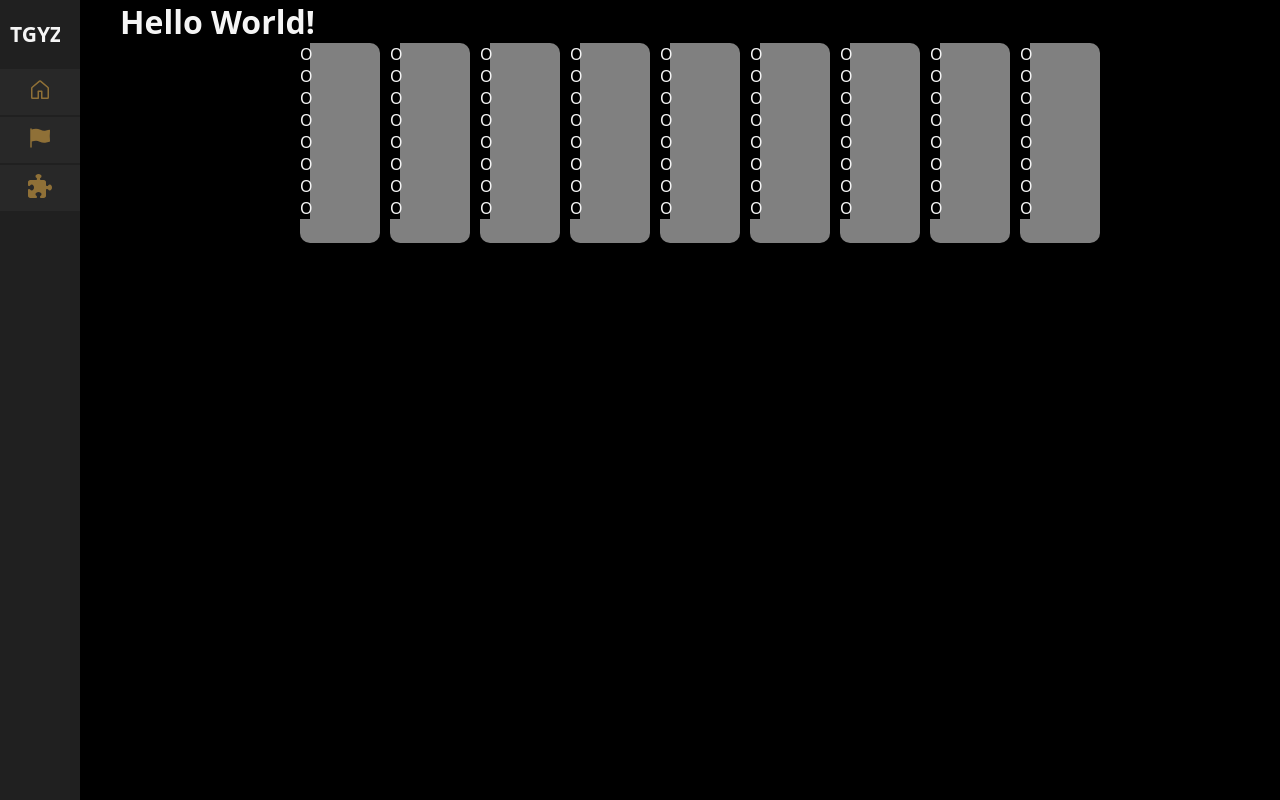
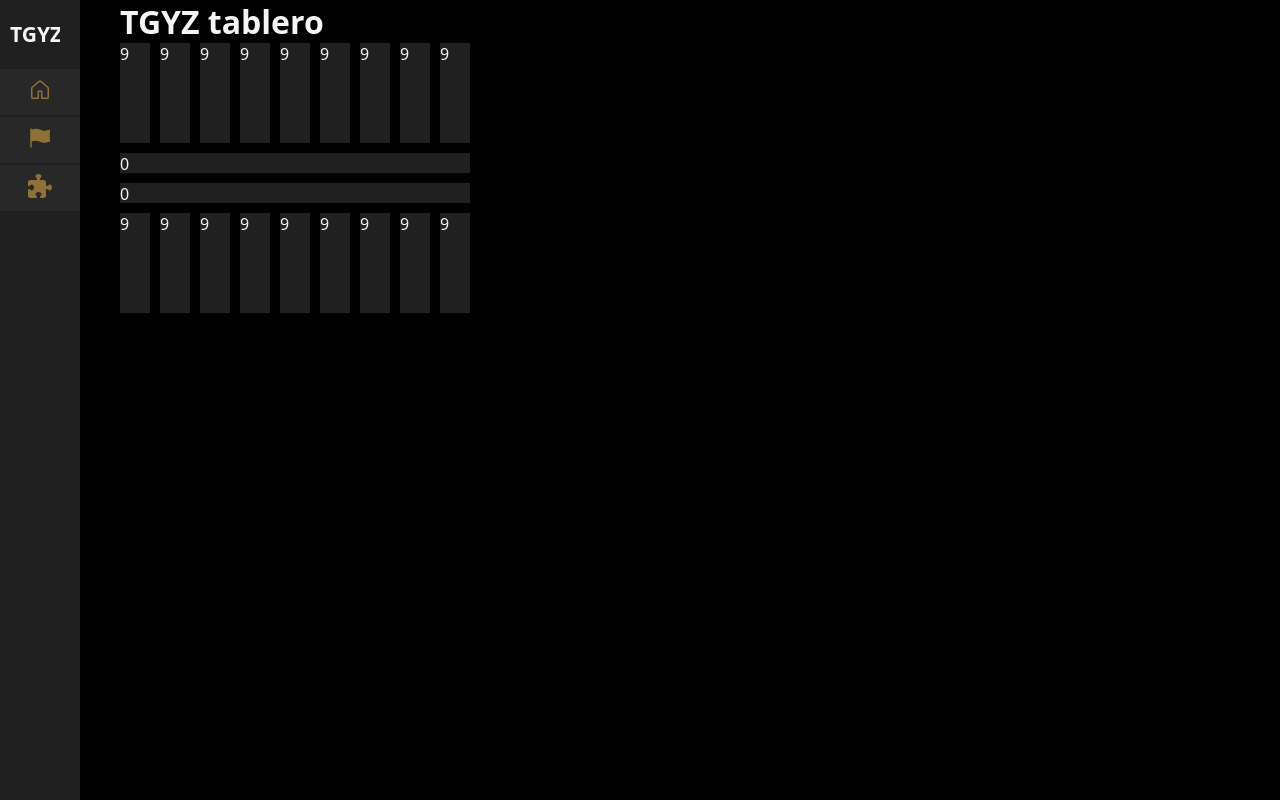
Before and after one commit to ELDani45/TGYZ, a React app in the folder frontend/: page /beginner in a window 1280 px wide. Built offline with nearby package versions, Linux system fonts and the light colour scheme; the HTML template or start-up script is replaced by a standard one.

Commit message:
Signed-off-by: Daniel Alejandro Chilito Giron <chilito45giron@gmail.com> Hice la base del tablero de togyz con unos estilos base tambien

```diff
--- a/frontend/src/components/BeginnerComponents/Begginer.jsx
+++ b/frontend/src/components/BeginnerComponents/Begginer.jsx
@@ -3,7 +3,7 @@ import { BoardTGYZ } from "../BoardTgyz/BoardTGYZ"
 export function Begginer() {
   return (
     <div>
-          <h1>Hello World!</h1>
+          <h1>TGYZ tablero</h1>
           <div>
             <BoardTGYZ />
           </div>
--- a/frontend/src/components/BoardTgyz/BoardTGYZ.css
+++ b/frontend/src/components/BoardTgyz/BoardTGYZ.css
@@ -13,12 +13,38 @@
     display: flex;
     gap: 10px;
 }
-.Board-game{
-    display: flex;
-    justify-content: center;
-}
 .seed{
     width: 10px;
     width: 10px;
     background-color: black;
 }
+/* Estilos del tablero de Togyzqumalaq */
+.board-game{
+    display: inline-block;
+}
+.row-pits-player1{
+    display:flex;
+    gap: 10px;
+}
+.row-pits-player2{
+    display:flex;
+    gap: 10px;
+}
+.pit{
+    width: 30px;
+    height: 100px;
+    background-color: #202020;
+}
+.kazan-player1{
+    margin-top: 10px;
+    width: 350px;
+    height: 20px;
+    background-color: #202020;
+}
+.kazan-player2{
+    margin-top: 10px;
+    width: 350px;
+    height: 20px;
+    background-color: #202020;
+    margin-bottom: 10px;
+}
--- a/frontend/src/components/BoardTgyz/BoardTGYZ.jsx
+++ b/frontend/src/components/BoardTgyz/BoardTGYZ.jsx
@@ -1,20 +1,40 @@
-import HoleTGYZ from "./HoleTGYZ"
+import { board } from "./board"
+import { useState } from "react"
+import './BoardTGYZ.css'
 
 export function BoardTGYZ() {
+  const [initialBoard, setBoard] = useState(board);
+
   return (
-    <div className="Board-game">
-        <div className="row-opponent">
-        <HoleTGYZ />
-        <HoleTGYZ />
-        <HoleTGYZ />
-        <HoleTGYZ />
-        <HoleTGYZ />
-        <HoleTGYZ />
-        <HoleTGYZ />
-        <HoleTGYZ />
-        <HoleTGYZ />
-        </div>
-
+    <div className="board-game">
+      {/* fila de hoyos del jugador 1 */}
+      <div className="row-pits-player1">
+        {initialBoard['player1'].pits.map((pit,index) => {
+          return(
+            <div className="pit" key={index}>
+              {pit}
+            </div>
+          )
+        })}
+      </div>
+      {/* kazan1 */}
+      <div className="kazan-player1">
+        {initialBoard['player1'].kazan}
+      </div>
+      {/* kazan2 */}
+      <div className="kazan-player2">
+        {initialBoard['player2'].kazan}
+      </div>
+      {/* fila de hoyos del jugador 2 */}
+      <div className="row-pits-player2">
+        {initialBoard['player2'].pits.map((pit, index) =>{
+          return(
+            <div className="pit" key={index}>
+              {pit}
+            </div>
+          )
+        })}
+      </div>
     </div>
   )
 }
--- a/frontend/src/components/BoardTgyz/HoleTGYZ.jsx
+++ /dev/null
@@ -1,19 +0,0 @@
-import { Seed } from './Seed'
-import './BoardTGYZ.css'
-
-function HoleTGYZ() {
-  return (
-    <div className="hole">
-      <Seed />
-      <Seed />
-      <Seed />
-      <Seed />
-      <Seed />
-      <Seed />
-      <Seed />
-      <Seed />
-    </div>
-  )
-}
-
-export default HoleTGYZ
--- a/frontend/src/components/BoardTgyz/Seed.jsx
+++ /dev/null
@@ -1,9 +0,0 @@
-import './BoardTGYZ.css'
-
-export function Seed() {
-  return (
-    <div className='seed'>
-      O
-    </div>
-  )
-}
--- /dev/null
+++ b/frontend/src/components/BoardTgyz/board.js
@@ -0,0 +1,10 @@
+export const board = {
+    player1:{
+        pits:[9,9,9,9,9,9,9,9,9],
+        kazan:0
+    },
+    player2:{
+        pits:[9,9,9,9,9,9,9,9,9],
+        kazan:0
+    }
+}
```
